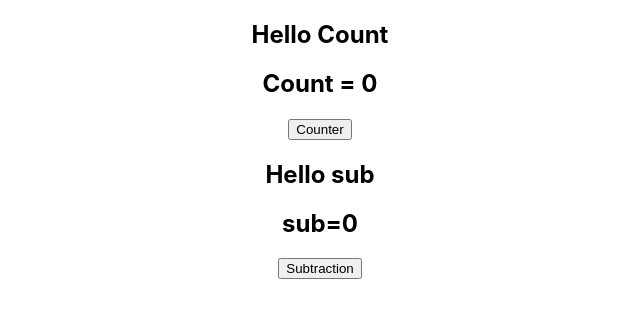
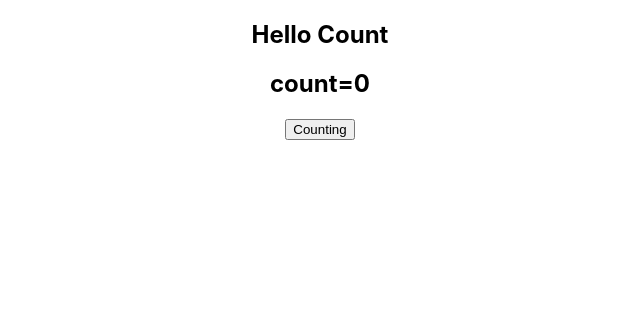
Before and after one commit to anurag-vns/my-react, a React (Create React App) app: page / in a window 1280 px wide. Shown: the top 318 px of the page, without its empty margins (320-960 px from the left). Built offline with nearby package versions, Linux system fonts and the light colour scheme.

Commit message:
set state used

```diff
--- a/src/components/Hello.js
+++ b/src/components/Hello.js
@@ -1,20 +1,12 @@
 import React,{useState} from "react";
 function Hello(){
     const [count, setCount] = useState(0);
-    const[sub,setSubt]=useState(0);
-	const [a, setAdd] = useState(0);
-    const[b, setSubtraction]=useState(0);
 
 
     return<p>
-        <h2>Hello Count</h2>
-        <h2>Count = {count}</h2>
-	<button onClick={() => setCount(count + 2)}>
-        Counter
-      </button>
-      <h2>Hello sub</h2>
-      <h2> sub={sub}</h2>
-      <button onClick={()=>setSubt(sub-1)}>Subtraction</button>
+      <h2>Hello Count</h2>
+      <h2>count={count}</h2>
+      <button onClick={()=>setCount(count+1)}>Counting</button>
 
     </p>;
 }
```
